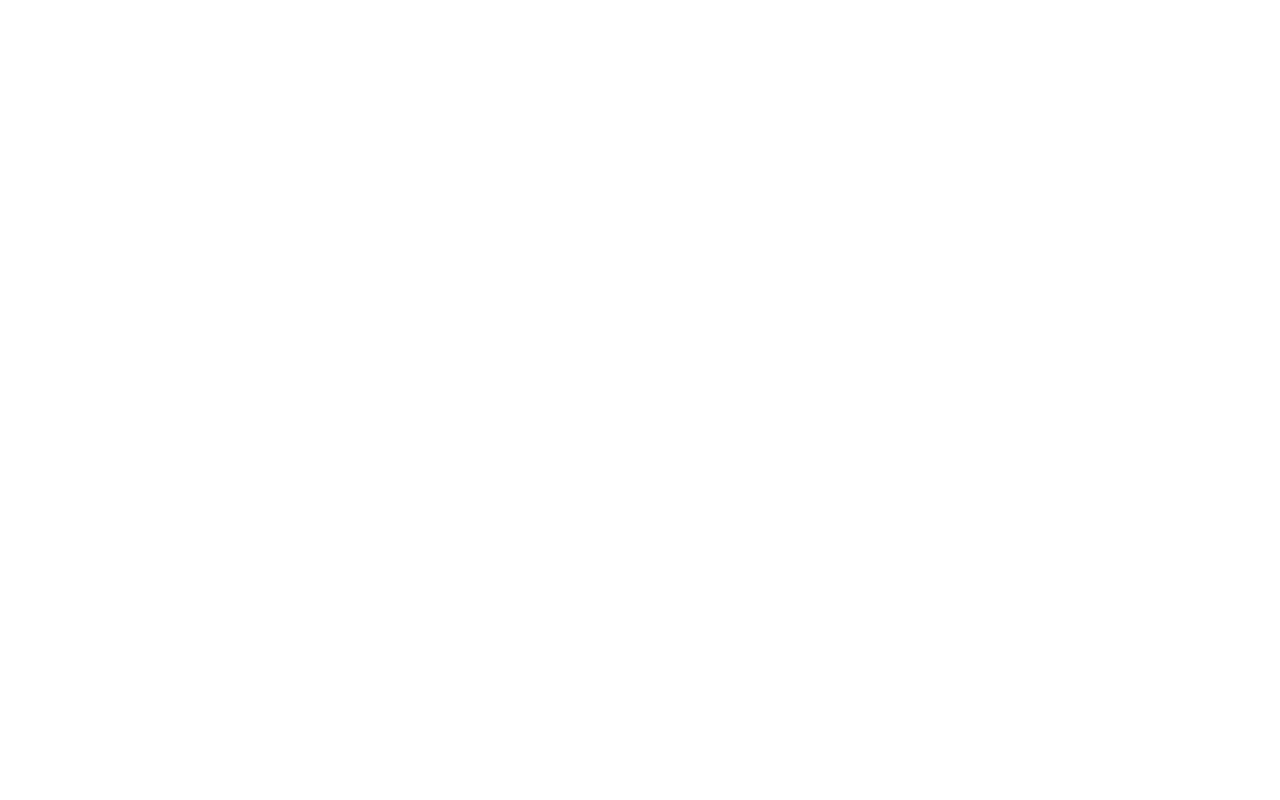
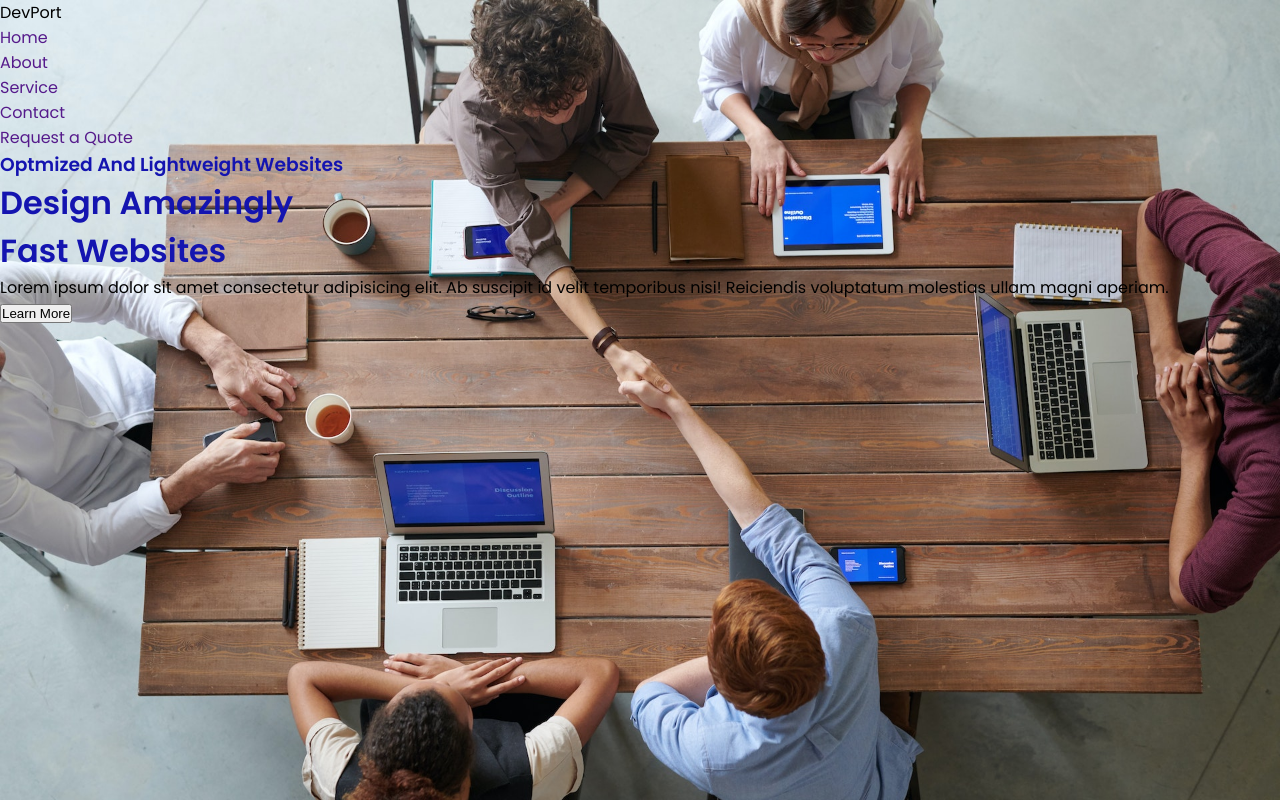
Before and after one commit to DevJockey90/Agency, a plain HTML site: page index.html in a window 1280 px wide. Drawn offline with Linux system fonts and the light colour scheme.

Commit message:
added styling to css header

```diff
--- a/index.html
+++ b/index.html
@@ -4,9 +4,33 @@
     <meta charset="UTF-8">
     <meta http-equiv="X-UA-Compatible" content="IE=edge">
     <meta name="viewport" content="width=device-width, initial-scale=1.0">
+    <link rel="stylesheet" href="style.css">
     <title>Agency</title>
 </head>
 <body>
+     <!--=======  Header  ==============-->
+     <header class="header" id="header">
+        <nav class="nav" id="nav">
+         <div class="logo">
+            <span>D</span>ev<span>P</span>ort
+         </div>
+         <ul class="nav-list">
+            <li class="nav-item"><a href="">Home</a></li>
+            <li class="nav-item"><a href="">About</a></li>
+            <li class="nav-item"><a href="">Service</a></li>
+            <li class="nav-item"><a href="">Contact</a></li>
+            <li class="nav-item ctn"><a href="">Request a Quote</a></li>
+         </ul>
+        </nav>
 
+        <div class="header-content">
+            <h3>Optmized And Lightweight Websites</h3>
+            <h1>Design Amazingly <br> Fast Websites</h1>
+            <p>Lorem ipsum dolor sit amet consectetur adipisicing elit.
+                Ab suscipit id velit temporibus nisi! Reiciendis voluptatum
+                molestias ullam magni aperiam.</p>
+                <button class="ctn">Learn More </button>
+        </div>
+     </header>
 </body>
 </html>
--- a/style.css
+++ b/style.css
@@ -0,0 +1,47 @@
+@import url('https://fonts.googleapis.com/css2?family=Poppins:wght@300;400;500;600&display=swap');
+
+*{
+    padding: 0;
+    margin: 0;
+    box-sizing: border-box;
+}
+
+body{
+    font-family: 'poppins', sans-serif;
+    overflow-x: hidden;
+
+
+}
+a{
+    text-decoration: none;
+}
+ul{
+    list-style: none;
+}
+h1,h2,h3,h4{
+    font-weight: 600;
+    color: rgb(20, 20, 176);
+}
+
+.container{
+    width: 80%;
+    margin: auto;
+}
+
+.grid{
+    display: grid;
+    grid-gap: 1.5rem;
+}
+
+section{
+    padding: 60px 0;
+}
+
+/* Header */
+.header{
+    background-image: url(./img/header.jpg);
+    width: 100vw;
+    height: 100vh;
+    background-size: cover;
+
+}
```
Also changed, not shown: 1 other file.
